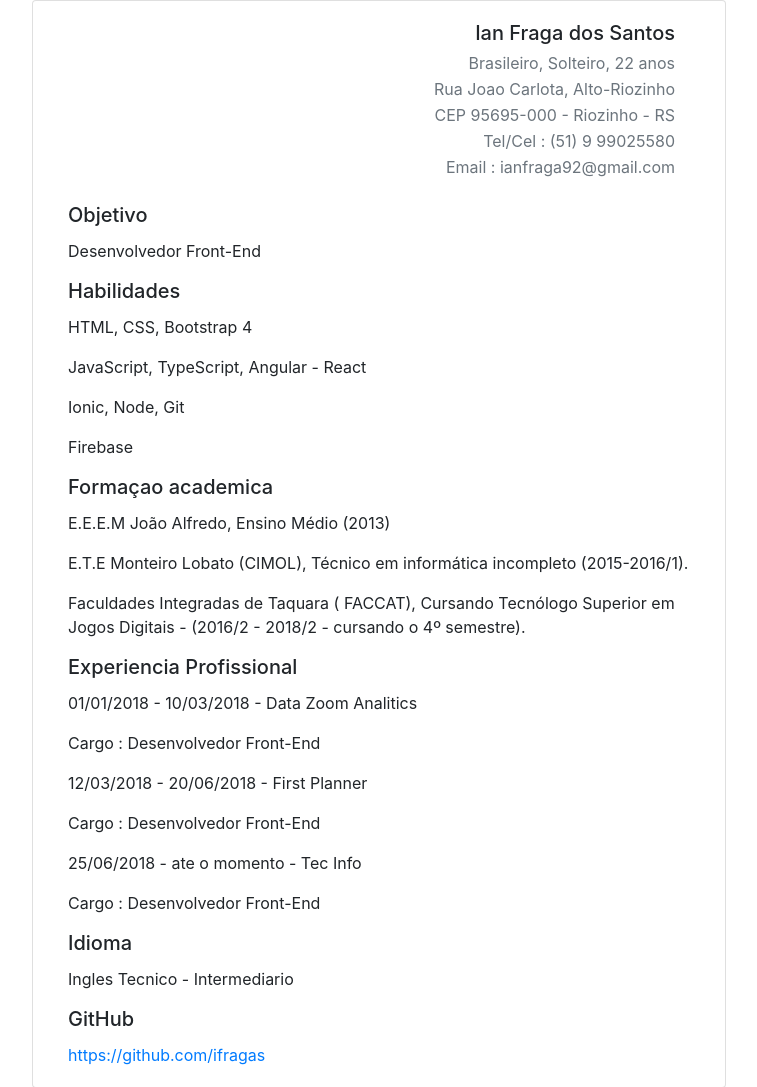
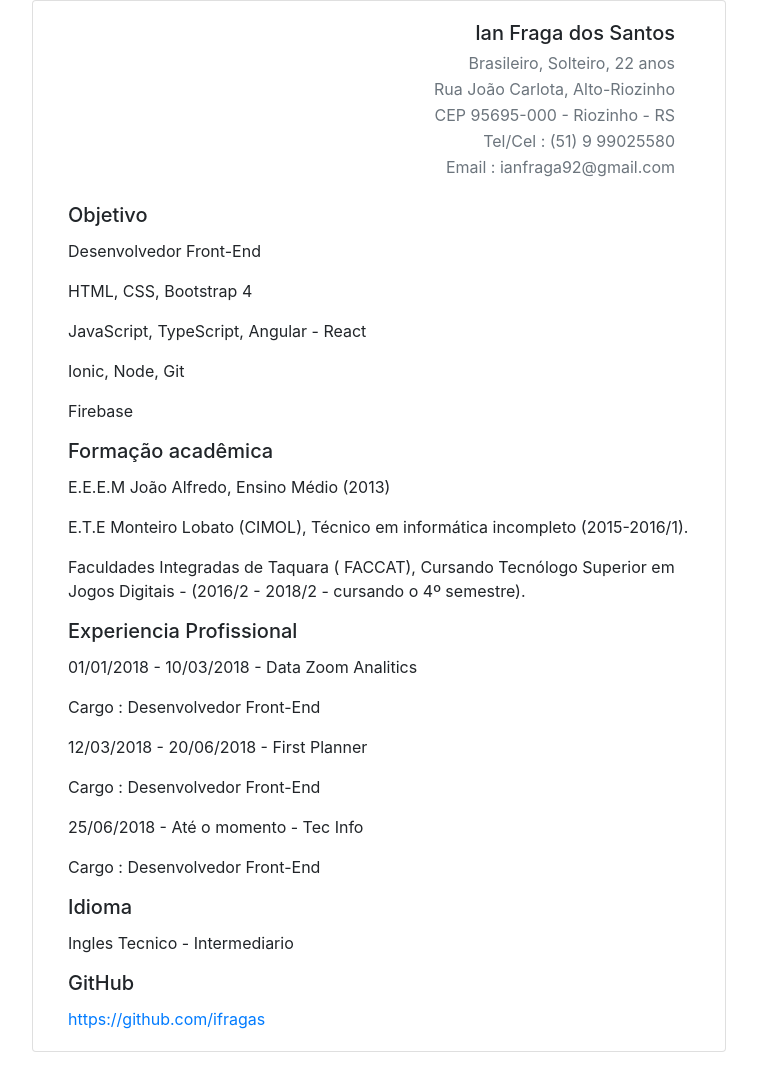
Before and after one commit to ifragas/curriculo, a plain HTML site: page index.html in a window 1280 px wide. Shown: the part 144-1231 px from the top of the page, without its empty margins (261-1018 px from the left). Drawn offline with nearby package versions, Linux system fonts and the light colour scheme.

Commit message:
Update index.html

```diff
--- a/index.html
+++ b/index.html
@@ -58,7 +58,7 @@
                                     <div class="col-sm-5 col-md-5 col-xl-5 text-right">
                                         <h5 class="card-title ">Ian Fraga dos Santos</h5>
                                         <p class="card-subtitle mb-2 text-muted ">Brasileiro, Solteiro, 22 anos</p>
-                                        <p class="card-subtitle mb-2 text-muted ">Rua Joao Carlota, Alto-Riozinho</p>
+                                        <p class="card-subtitle mb-2 text-muted ">Rua João Carlota, Alto-Riozinho</p>
                                         <p class="card-subtitle mb-2 text-muted ">CEP 95695-000 - Riozinho - RS</p>
                                         <p class="card-subtitle mb-2 text-muted ">Tel/Cel : (51) 9 99025580</p>
                                         <p class="card-subtitle mb-2 text-muted ">Email : ianfraga92@gmail.com</p>
@@ -69,7 +69,7 @@
                                     <p class="card-text">Desenvolvedor Front-End</p>
                                 </div>
                                 <div class="col-sm-12 col-md-12 col-xl-12 text-left mt-3">
-                                    <h5 class="card-title">Habilidades</h5>
+                                    <h5 class="card-title"></h5>
                                     <p class="card-text">HTML, CSS, Bootstrap 4</p>
                                     <p class="card-text">JavaScript, TypeScript, Angular - React</p>
                                     <p class="card-text">Ionic, Node, Git</p>
@@ -77,7 +77,7 @@
 
                                 </div>
                                 <div class="col-sm-12 col-md-12 col-xl-12 text-left mt-3">
-                                    <h5 class="card-title">Formaçao academica</h5>
+                                    <h5 class="card-title">Formação acadêmica</h5>
                                     <p class="card-text">E.E.E.M João Alfredo, Ensino Médio (2013)</p>
                                     <p class="card-text">E.T.E Monteiro Lobato (CIMOL), Técnico em informática incompleto (2015-2016/1).</p>
                                     <p class="card-text">Faculdades Integradas de Taquara ( FACCAT), Cursando Tecnólogo Superior em Jogos Digitais - (2016/2 - 2018/2 - cursando o 4º semestre).</p>
@@ -88,7 +88,7 @@
                                     <p class="card-text">Cargo : Desenvolvedor Front-End</p>
                                     <p class="card-text">12/03/2018 - 20/06/2018 - First Planner</p>
                                     <p class="card-text">Cargo : Desenvolvedor Front-End</p>
-                                    <p class="card-text">25/06/2018 - ate o momento - Tec Info</p>
+                                    <p class="card-text">25/06/2018 - Até o momento - Tec Info</p>
                                     <p class="card-text">Cargo : Desenvolvedor Front-End</p>
                                 </div>
                                 <div class="col-sm-12 col-md-12 col-xl-12 text-left mt-3">
```
